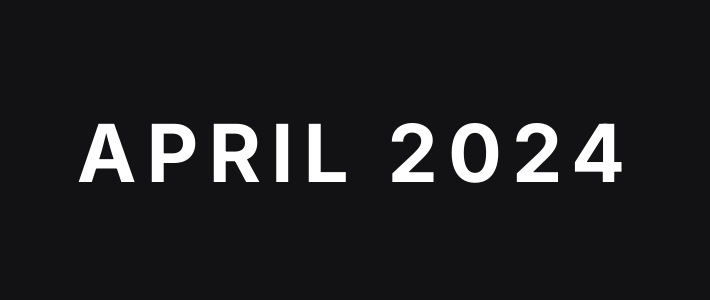
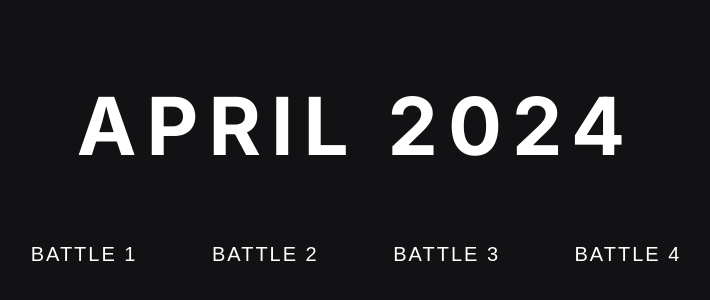
Before and after one commit to slamonander/CSE-108-LAB1, a plain HTML site: page index.html in a window 1280 px wide. Shown: the part 96-396 px from the top of the page, without its empty margins (284-994 px from the left). Drawn offline with Linux system fonts and the light colour scheme.

Commit message:
added pages and buttons

```diff
--- a/index.html
+++ b/index.html
@@ -8,5 +8,12 @@
 </head>
 <body>
     <h1>APRIL 2024</h1>
+
+    <div class ="battles">
+        <a href="one.html"><button>BATTLE 1</button></a>
+        <a href="two.html"><button>BATTLE 2</button></a>
+        <a href="three.html"><button>BATTLE 3</button></a>
+        <a href="four.html"><button>BATTLE 4</button></a>
+    </div>
 </body>
 </html>
--- a/style.css
+++ b/style.css
@@ -18,3 +18,29 @@ h1 {
     font-size: 80px;
     letter-spacing: 10px;
 }
+
+button {
+    text-align: left;
+    color: white;
+    font-size: 20px;
+    background-color: transparent;
+    border: none;
+    padding: 15px 35px;
+    position: relative;
+    letter-spacing: 2px;
+}
+
+button::after {
+    content: "";
+    position: absolute;
+    left: 0;
+    bottom: 0;
+    width: 0;
+    height: 2px;
+    background-color: white;
+    transition: width 0.3s ease;
+}
+
+button:hover::after {
+    width: 100%;
+}
```
Also changed, not shown: four.html (added), one.html (added), three.html (added), two.html (added).
